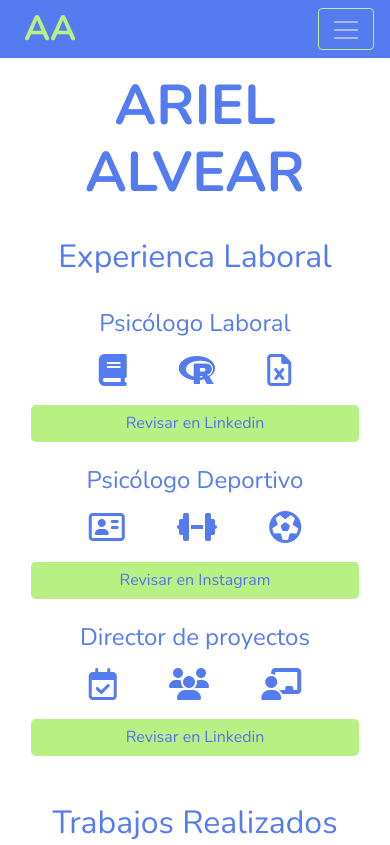
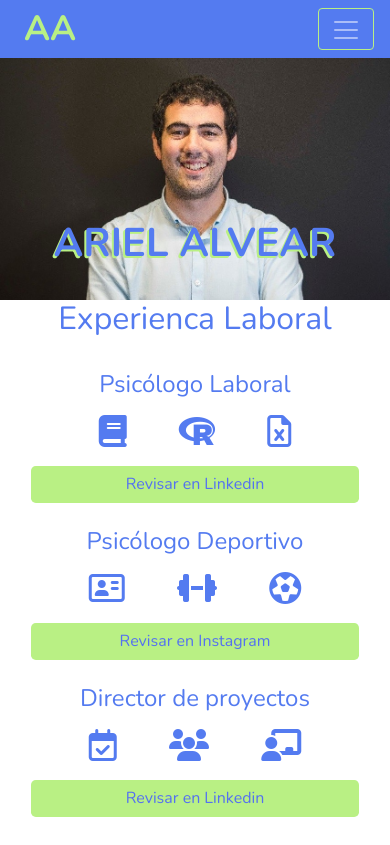
Before and after one commit to ariel-alvear/desafio-portafolio, a plain HTML site: page index.html in a window 390 px wide. Shown: the top 845 px of the page. Drawn offline with nearby package versions, Linux system fonts and the light colour scheme; a script that the page names is missing.

Commit message:
agregamos foto al header y mobile listo

```diff
--- a/assets/css/style.css
+++ b/assets/css/style.css
@@ -26,7 +26,16 @@ nav {
 }
 
 /* header */
+header {
+  background-image: url('../img/hero-img.jpg');
+  background-size: cover;
+  height: 300px;
+}
 
+.headertitle {
+  padding-top: 50vw;
+  text-shadow: #B9F084 -2px 2px;
+}
 /* experiencia laboral */
 .experience-button {
   background-color: #B9F084;
@@ -97,6 +106,12 @@ text-align: center;
 
 /*breakpoint para computadores */
 @media (min-width: 992px) {
+
+  .body-without-nav-footer {
+    padding-left: 10%;
+    padding-right: 10%;
+  }
+  /*barra navegación*/
   .hamburger-button, .navbar-toggler-icon {
     display: none;
   }
@@ -106,4 +121,9 @@ text-align: center;
     border-style: dashed;
     border-color: #2947A3;
   }
+
+  /* Mis Trabajos */
+  .button-title {
+    display: none;
+  }
 }
--- a/index.html
+++ b/index.html
@@ -31,10 +31,11 @@
     </nav>
     <!--header-->
     <header class="px-3 py-4">
-      <div class="text-center class="mb-3"">
-        <h1 class="display-4 mt-5 font-weight-bold">ARIEL ALVEAR</h1>
+      <div class="text-center mb-3">
+        <h1 class="font-weight-bold headertitle">ARIEL ALVEAR</h1>
       </div>
     </header>
+    <div class="body-without-nav-footer">
       <!-- experiencia -->
       <section class="px-3">
         <div class="text-center" id="experience">
@@ -143,6 +144,8 @@
         <!--boton de formulario a typeform-->
         <a class="typeform-share link formlink" href="https://form.typeform.com/to/jTDKiqIF" data-mode="popup" style="color:#547BF0;text-decoration:underline;font-size:20px;" target="_blank">¡Contáctame! </a> <script> (function() { var qs,js,q,s,d=document, gi=d.getElementById, ce=d.createElement, gt=d.getElementsByTagName, id="typef_orm_share", b="https://embed.typeform.com/"; if(!gi.call(d,id)){ js=ce.call(d,"script"); js.id=id; js.src=b+"embed.js"; q=gt.call(d,"script")[0]; q.parentNode.insertBefore(js,q) } })() </script>
       </section>
+    </div>
+
     <!--footer-->
     <footer>
       <div class="container-fluid footerblock">
```
Also changed, not shown: assets/img/hero-img.jpg (added). Lines whose indentation alone changed are shown as unchanged.
